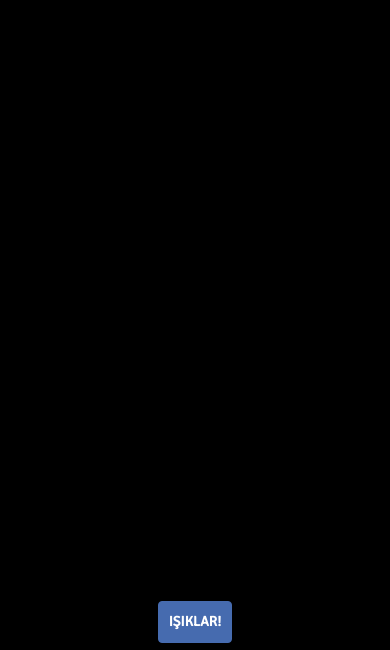
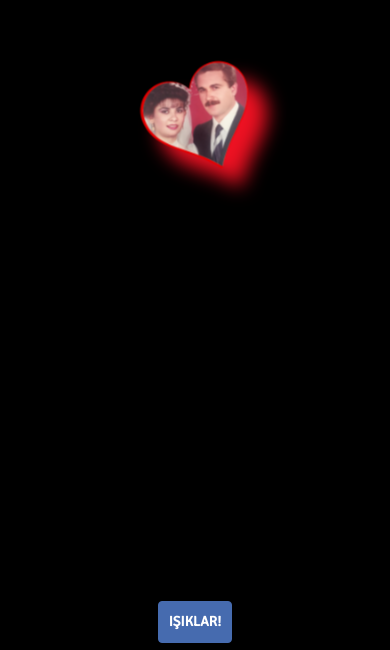
Before and after one commit to canerates/Happy-Anniversary, a plain HTML site: page index.html in a window 390 px wide. Shown: the part 194-844 px from the top of the page. Drawn offline with nearby package versions, Linux system fonts and the light colour scheme.

Commit message:
Update stylesheet.css

```diff
--- a/stylesheet.css
+++ b/stylesheet.css
@@ -1268,10 +1268,11 @@ audio {
 #imagecouple {
 	filter: drop-shadow(20px 20px 10px #EE1122);
 	position: fixed;
-	width:17%;
-	left:41%;
+	width:18%;
+	left:50%;
+	margin-left: -9%;
 	top:250px;
-	opacity: 0;
+	opacity: 1;
 	animation: heartbeat 2s infinite;
 }
 
@@ -1334,3 +1335,11 @@ audio {
     		-webkit-transform: scale(0.9);
     	}
     }*/
+
+@media (max-width: 720px) {
+	#imagecouple {
+		width: 30%;
+		margin-left: -15%;
+	}
+
+}
```
